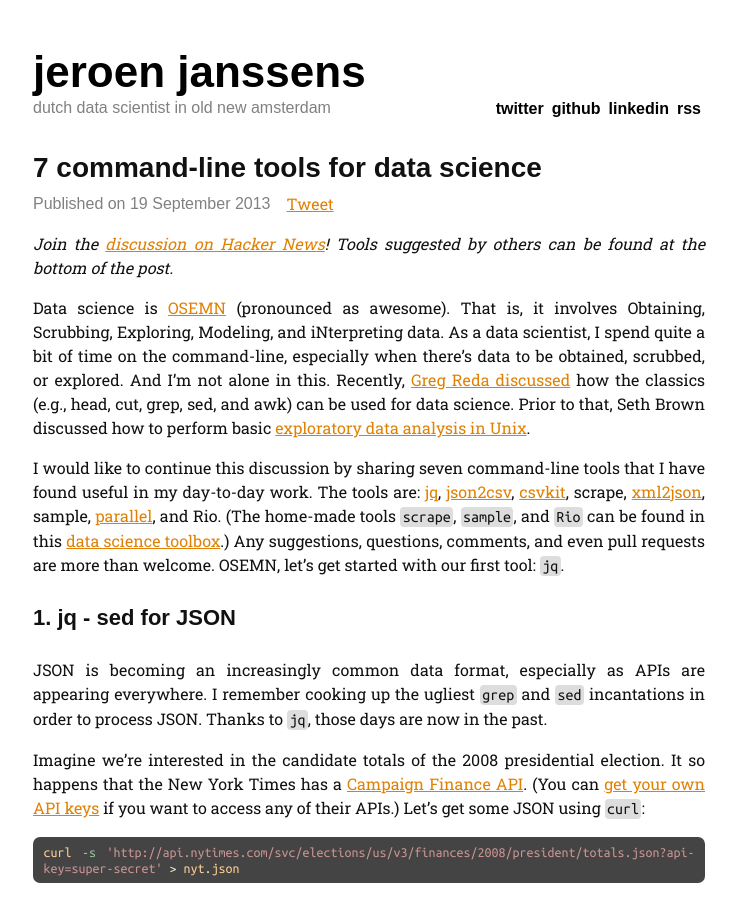
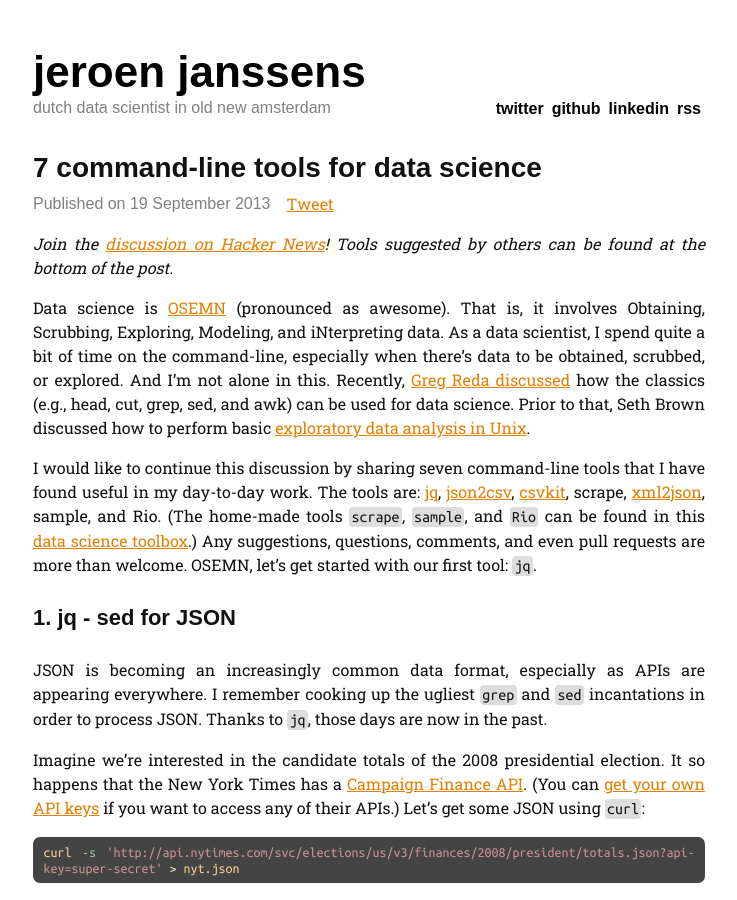
Before and after one commit to jeroenjanssens/jeroenjanssens.github.io, a Jekyll site: the page built from _posts/2013-09-19-seven-command-line-tools-for-data-science.markdown, in a window 1280 px wide and 900 px high. Shown: the whole window, without its empty margins (271-1008 px from the left). Built offline with Jekyll 4.4.1, drawn with Linux system fonts in a browser that asks for light colours; some web fonts are replaced; Markdown is read by kramdown in place of the engine named in the settings; comment, search, counter and statistics services are not loaded.

Commit message:
Remove parallel from list, thats for another blog post

```diff
--- a/_posts/2013-09-19-seven-command-line-tools-for-data-science.markdown
+++ b/_posts/2013-09-19-seven-command-line-tools-for-data-science.markdown
@@ -18,9 +18,7 @@ The tools are:
 [csvkit](https://github.com/onyxfish/csvkit),
 scrape,
 [xml2json](https://github.com/parmentf/xml2json),
-sample,
-[parallel](http://www.gnu.org/software/parallel/), and
-Rio. (The home-made tools `scrape`, `sample`, and `Rio` can be found in this [data science toolbox](https://github.com/jeroenjanssens/data-science-toolbox).) Any suggestions, questions, comments, and even pull requests are more than welcome. OSEMN, let's get started with our first tool: `jq`.
+sample, and Rio. (The home-made tools `scrape`, `sample`, and `Rio` can be found in this [data science toolbox](https://github.com/jeroenjanssens/data-science-toolbox).) Any suggestions, questions, comments, and even pull requests are more than welcome. OSEMN, let's get started with our first tool: `jq`.
 
 ### 1. jq - sed for JSON
 
```
Also changed, not shown: 2 other files.
